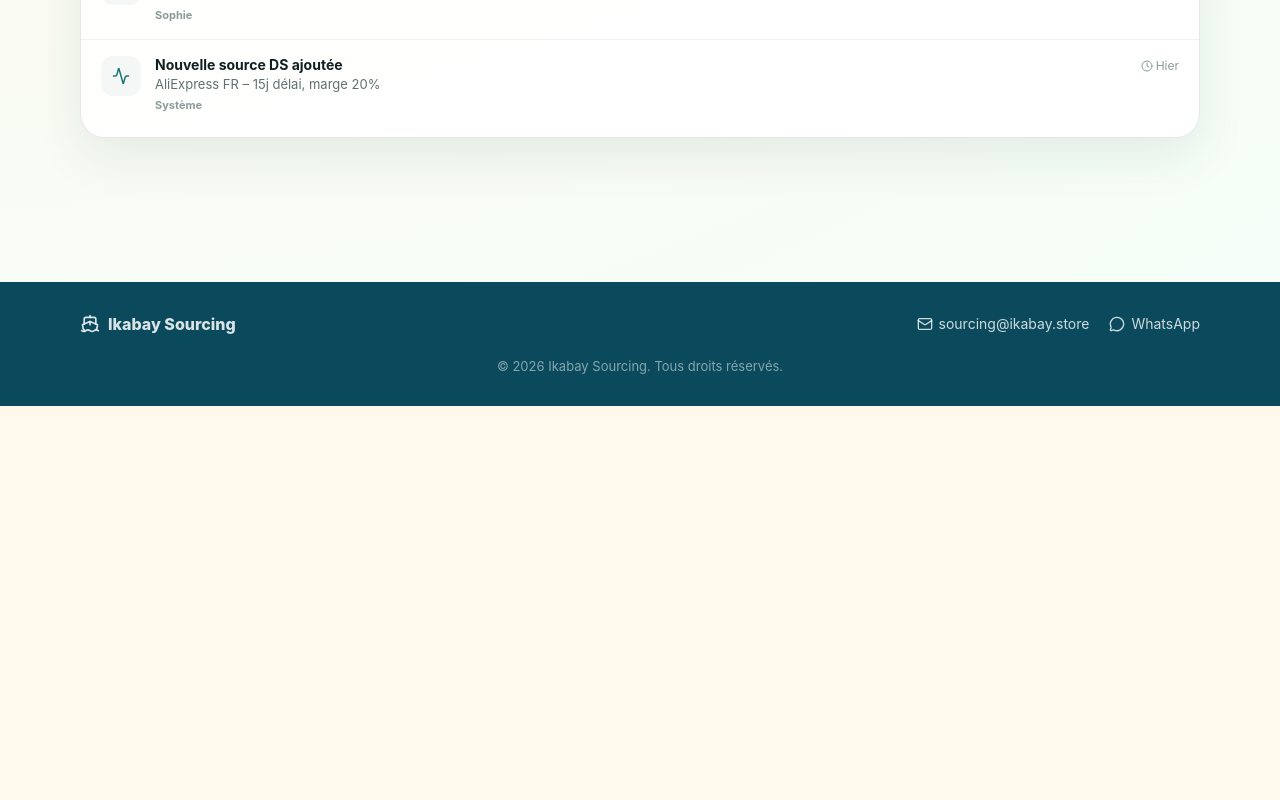
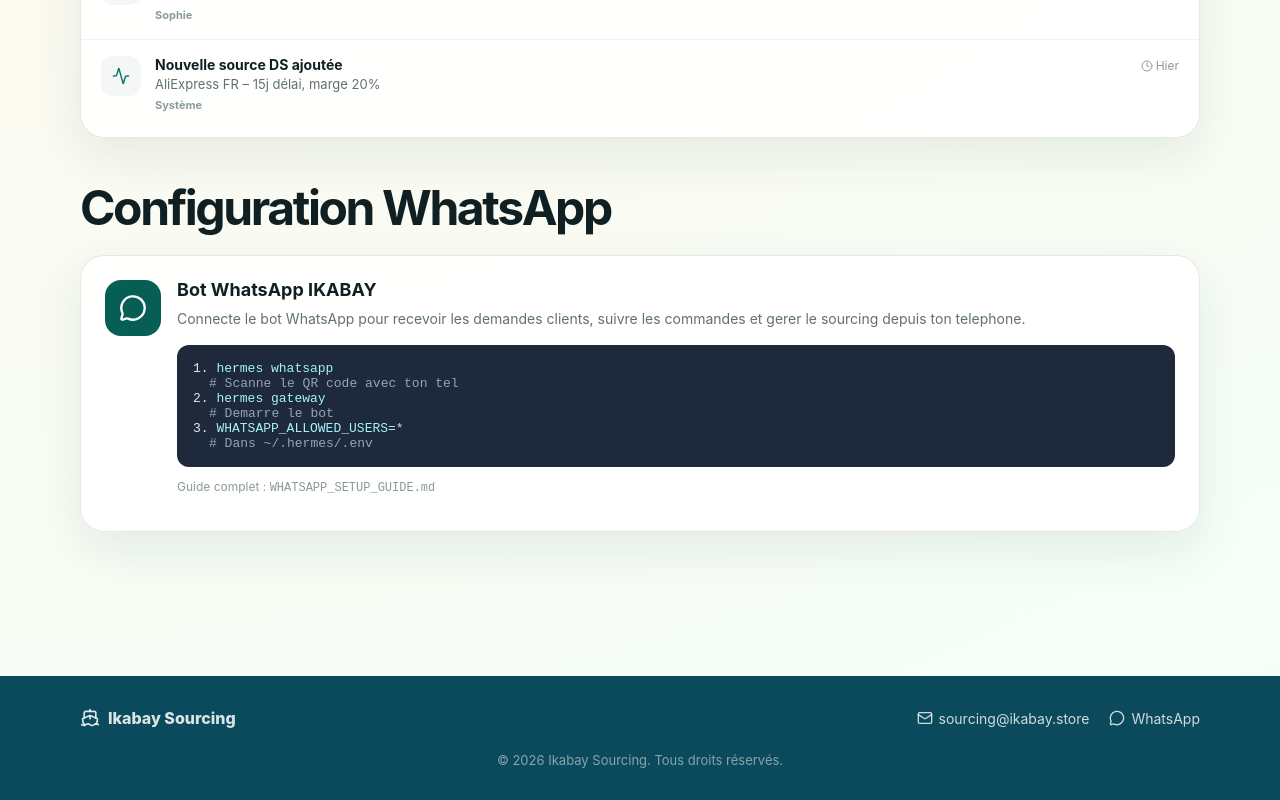
Before and after one commit to CVlad97/IKABAY, a React (Vite) app: page /IKABAY/admin in a window 1280 px wide. Shown: the part 1552-2352 px from the top of the page. Before the commit the page ends 1958 px from the top, so only its background shows below. Built offline with nearby package versions, Linux system fonts and the light colour scheme; no server answers.

Commit message:
feat: module WhatsApp setup dans Admin + guide

```diff
--- a/src/pages/AdminPage.jsx
+++ b/src/pages/AdminPage.jsx
@@ -1,6 +1,6 @@
 import {
   BarChart3, Package, FileText, Users, Truck,
-  UserCheck, Activity, Settings, Mail, Clock, ArrowRight, Store, ShoppingCart
+  UserCheck, Activity, Settings, Mail, Clock, ArrowRight, Store, ShoppingCart, MessageCircle
 } from 'lucide-react';
 import { APP_EMAIL } from '../utils/constants';
 
@@ -183,6 +183,43 @@
         })}
       </div>
 
+      {/* ─── WHATSAPP BOT SETUP ─── */}
+      <div className="sectionTitle" style={{ marginTop: 40 }}>
+        <h2>Configuration WhatsApp</h2>
+      </div>
+      <div className="card" style={{ padding: 24 }}>
+        <div style={{ display: 'flex', gap: 16, alignItems: 'flex-start', flexWrap: 'wrap' }}>
+          <div style={{
+            width: 56, height: 56, borderRadius: 16,
+            background: '#075e54', display: 'grid',
+            placeItems: 'center', color: 'white', flexShrink: 0
+          }}>
+            <MessageCircle size={28} />
+          </div>
+          <div style={{ flex: 1, minWidth: 250 }}>
+            <h3 style={{ margin: '0 0 8px', fontSize: 18 }}>Bot WhatsApp IKABAY</h3>
+            <p style={{ fontSize: 14, color: '#60716f', lineHeight: 1.5, margin: 0 }}>
+              Connecte le bot WhatsApp pour recevoir les demandes clients, suivre les commandes
+              et gerer le sourcing depuis ton telephone.
+            </p>
+            <div style={{
+              marginTop: 16, background: '#1e293b', borderRadius: 12, padding: 16,
+              fontFamily: "'Fira Code', monospace", fontSize: 13, color: '#e2e8f0'
+            }}>
+              <div>1. <span style={{ color: '#a5f3fc' }}>hermes whatsapp</span></div>
+              <div style={{ color: '#94a3b8', marginLeft: 16 }}># Scanne le QR code avec ton tel</div>
+              <div>2. <span style={{ color: '#a5f3fc' }}>hermes gateway</span></div>
+              <div style={{ color: '#94a3b8', marginLeft: 16 }}># Demarre le bot</div>
+              <div>3. <span style={{ color: '#a5f3fc' }}>WHATSAPP_ALLOWED_USERS=*</span></div>
+              <div style={{ color: '#94a3b8', marginLeft: 16 }}># Dans ~/.hermes/.env</div>
+            </div>
+            <p style={{ fontSize: 12, color: '#8a9b97', marginTop: 12 }}>
+              Guide complet : <code>WHATSAPP_SETUP_GUIDE.md</code>
+            </p>
+          </div>
+        </div>
+      </div>
+
     </section>
   );
 }
```
Also changed, not shown: 2 other files (tests, documents, lock files or other folders).
